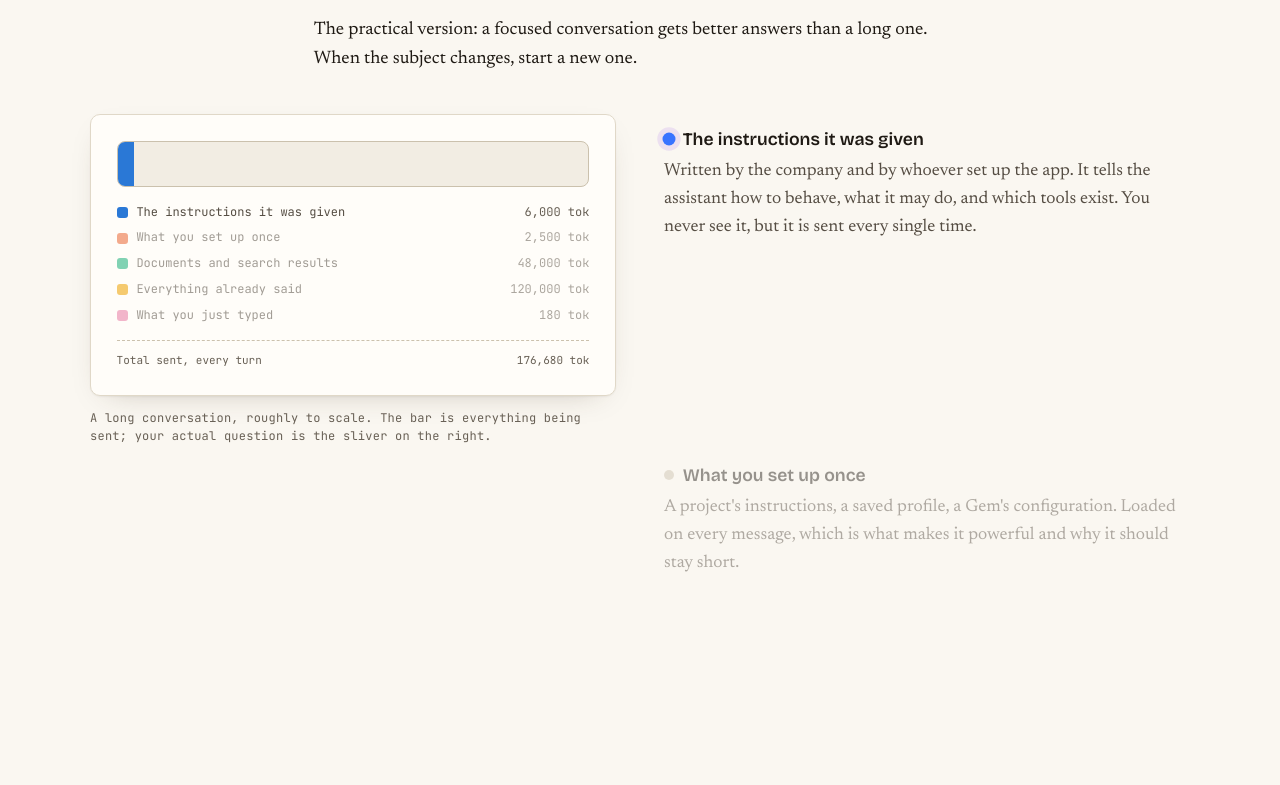
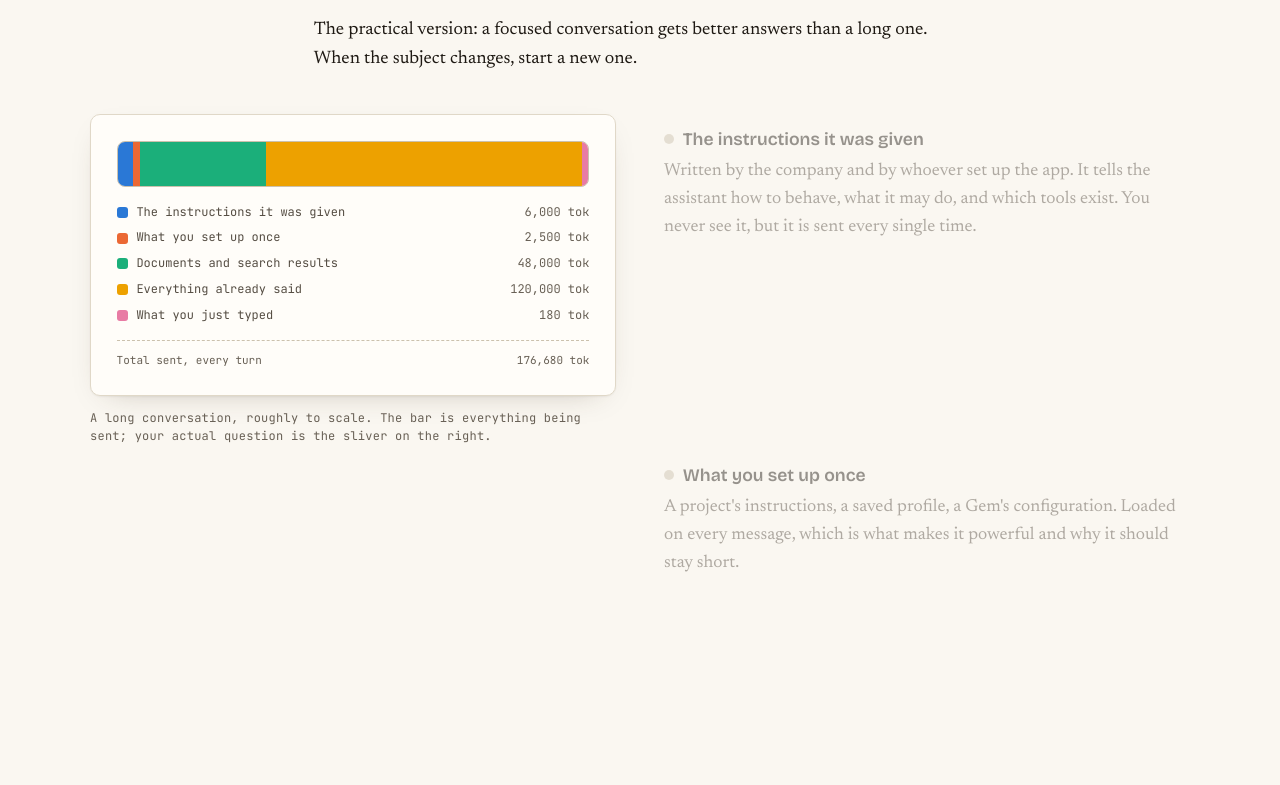
Before and after one commit to joris-decombe/context-window, a plain HTML site: page index.html in a window 1280 px wide. Shown: the part 3255-4040 px from the top of the page. Drawn offline with nearby package versions, Linux system fonts and the light colour scheme.

Commit message:
Fix the step tracking running ahead of the reader
Reported on the loop: reading step 1 while the figure showed step 3.

The cause was the mechanism, not a tuning problem. Steps were tracked with an
IntersectionObserver against a thin band in the middle of the viewport, but the
step boxes are 240-336px tall because of their scroll padding, so a box crosses
the band long before its text is anywhere near readable. With threshold 0 two
adjacent boxes routinely intersected at once, and whichever entry the callback
processed last won, which is not guaranteed to be document order.

Replaced with a direct calculation: cache each step heading's page offset, and
on scroll pick the last heading the reader has passed. Deterministic, and it
matches what is actually on screen. The reading line is 42% of the viewport
side by side, or just under the sticky figure when stacked.

The cached offsets are invalidated when they can go stale: once the web fonts
land, on a short delay after render, on resize and orientation change, and
whenever the document height changes.

Verified across five viewports from 375x667 to 1920x1080, three scroll scenes,
317 sampled positions: no mismatches, against 2 before the cache fix and a
systematic offset before the rewrite. Scrolling stays at 60fps with the sync
now in the scroll loop: 8 layouts and 1ms of layout over a full-page scroll.

```diff
--- a/index.html
+++ b/index.html
@@ -1941,36 +1941,60 @@ let observers = [];
 let SCENES = [];
 function clearObs(){
   observers.forEach(o=>o.disconnect()); observers = [];
-  SCENES.forEach(sc=>{ if(sc.io) sc.io.disconnect(); }); SCENES = [];
-}
-
-/* Which slice of the viewport counts as "you are reading this step".
-   Side by side, that is the middle of the screen. Stacked on a phone, the figure
-   is pinned to the top and the text sits underneath it — so the band has to sit
-   under the figure, or a step fades while you are still reading it. */
+  SCENES = [];
+}
+
+/* Which step is the reader on?
+   Not "which box overlaps a band": the step boxes are several hundred pixels tall, so a
+   box touches any band long before its text is readable, and two adjacent boxes routinely
+   overlap it at once. Instead, measure where each step's heading sits and pick the last
+   one the reader has actually passed. Offsets are cached per layout, so the scroll
+   handler does no measuring and forces no reflow. */
 const stackedMQ = window.matchMedia('(max-width:860px)');
-function readingBand(sticky){
-  if(!stackedMQ.matches) return '-45% 0px -45% 0px';
+
+function measureScenes(){
+  SCENES.forEach(sc=>{
+    const pageY = window.scrollY;
+    sc.tops = sc.nodes.map(n=>{
+      const h = n.querySelector('h4') || n;
+      return h.getBoundingClientRect().top + pageY;
+    });
+    const st = getComputedStyle(sc.sticky);
+    sc.stickyTop = parseFloat(st.top) || 0;
+    sc.stickyH = sc.sticky.getBoundingClientRect().height;
+  });
+}
+
+/* the line down the page that counts as "you are reading here" */
+function readingLine(sc){
   const vh = window.innerHeight;
-  const figTop = parseFloat(getComputedStyle(sticky).top) || 0;
-  const figBottom = figTop + sticky.getBoundingClientRect().height;
-  const bandH = Math.max(90, Math.min(200, vh - figBottom - 40));
-  const bandTop = Math.max(0, Math.min(figBottom + 16, vh - bandH - 8));
-  return (-Math.round(bandTop))+'px 0px '+(-Math.round(Math.max(0, vh - bandTop - bandH)))+'px 0px';
-}
+  if (!stackedMQ.matches) return vh * 0.42;          // side by side: a little above centre
+  return Math.min(vh - 60, sc.stickyTop + sc.stickyH + 84);  // stacked: just under the figure
+}
+
+function syncScenes(){
+  for (const sc of SCENES){
+    if (!sc.tops || !sc.tops.length) continue;
+    const target = window.scrollY + readingLine(sc);
+    let i = 0;
+    for (let k = 0; k < sc.tops.length; k++) if (sc.tops[k] <= target) i = k;
+    if (i === sc.active) continue;
+    sc.active = i;
+    sc.nodes.forEach((n,k)=> n.classList.toggle('on', k === i));
+    if (sc.fig.update) sc.fig.update(i);
+  }
+}
+
 function wireScenes(){
-  SCENES.forEach(sc=>{
-    if(sc.io) sc.io.disconnect();
-    sc.io = new IntersectionObserver(entries=>{
-      entries.forEach(e=>{
-        if(!e.isIntersecting) return;
-        const i = +e.target.dataset.step;
-        sc.nodes.forEach((n,k)=> n.classList.toggle('on', k===i));
-        if(sc.fig.update) sc.fig.update(i);
-      });
-    }, {rootMargin: readingBand(sc.sticky), threshold:0});
-    sc.nodes.forEach(n=>sc.io.observe(n));
-  });
+  measureScenes();
+  SCENES.forEach(sc=>{ sc.active = -1; });
+  syncScenes();
+  /* the cached offsets are only as good as the layout they were read from, and the
+     web fonts land after first paint, so take the measurement again once it settles */
+  setTimeout(()=>{ measureScenes(); syncScenes(); }, 350);
+  if (document.fonts && document.fonts.ready) {
+    document.fonts.ready.then(()=>{ measureScenes(); syncScenes(); }).catch(()=>{});
+  }
 }
 
 function render(){
@@ -2034,7 +2058,7 @@ function render(){
         });
         scene.append(sticky, steps);
         sec.append(scene);
-        SCENES.push({sticky, fig, nodes:[...steps.querySelectorAll('.step')], io:null});
+        SCENES.push({sticky, fig, nodes:[...steps.querySelectorAll('.step')], tops:null, active:-1});
         steps.querySelector('.step').classList.add('on');
       } else {
         const col = el('div', WIDE[s.scene] ? 'rv' : 'col rv');
@@ -2139,12 +2163,16 @@ $('#langFr').addEventListener('click', ()=>setLang('fr'));
 
 /* ---------- progress ---------- */
 const pbar = $('#progress > i');
-let ticking=false;
+let ticking=false, lastDocH=0;
 function onScroll(){
   if(ticking) return; ticking=true;
   requestAnimationFrame(()=>{
-    const h = document.documentElement.scrollHeight - window.innerHeight;
+    const docH = document.documentElement.scrollHeight;
+    const h = docH - window.innerHeight;
     pbar.style.transform = 'scaleX(' + (h>0 ? Math.min(1, Math.max(0, window.scrollY/h)) : 0).toFixed(4) + ')';
+    /* anything that changed the page height also moved the steps */
+    if (docH !== lastDocH){ lastDocH = docH; measureScenes(); }
+    syncScenes();
     ticking=false;
   });
 }
```
Also changed, not shown: src/artifact.html (+58 -30 lines).
